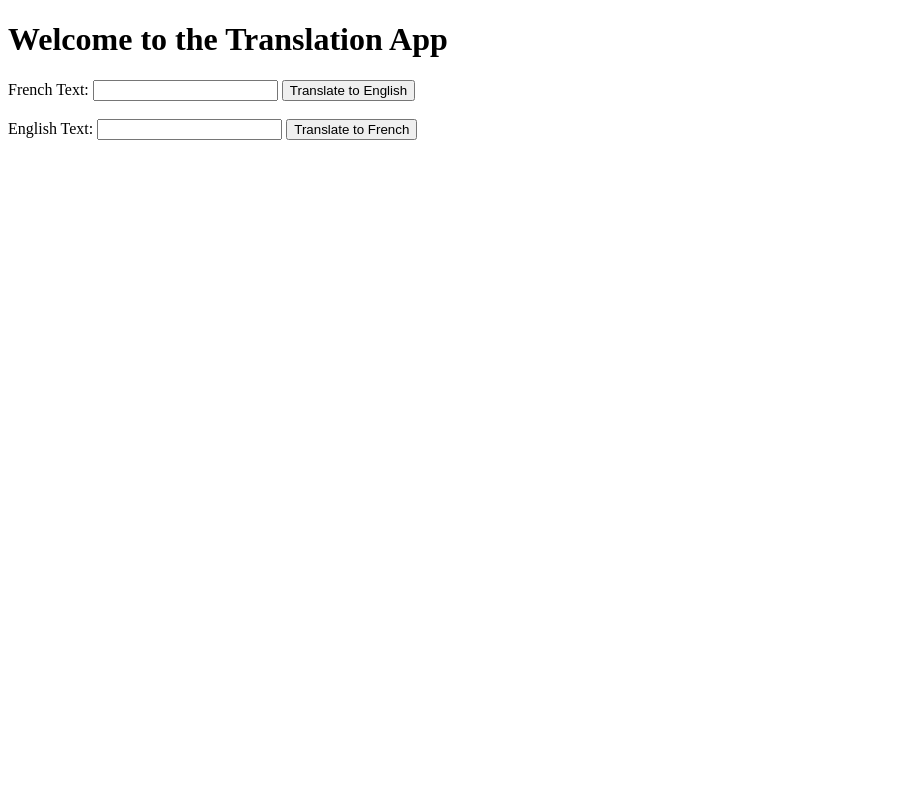
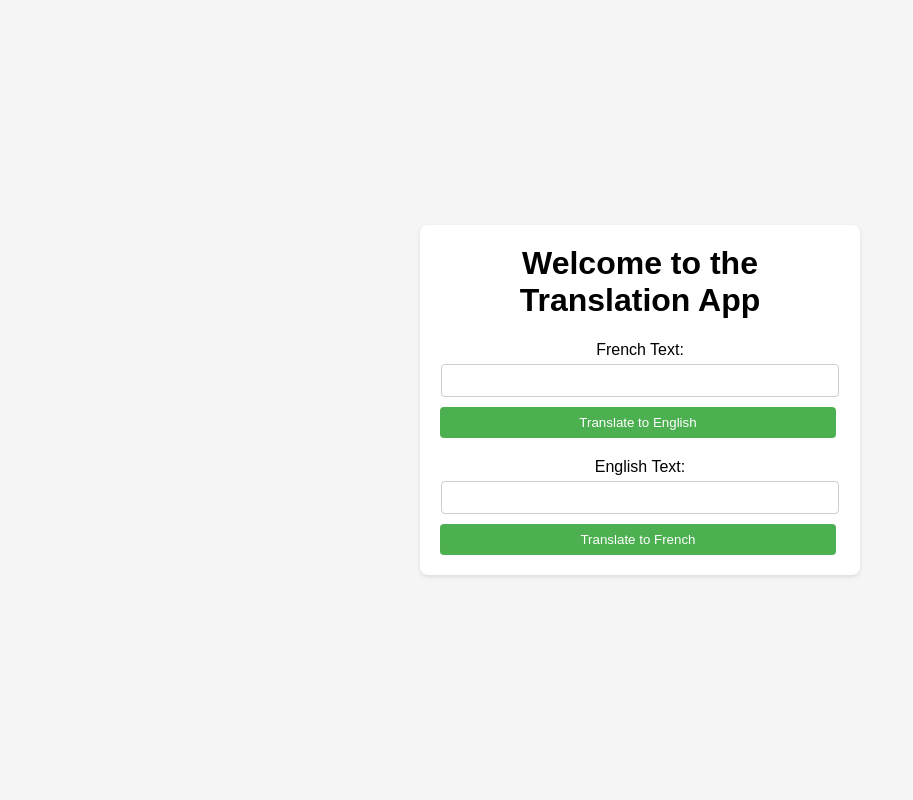
Before and after one commit to LujainSaad/Translator, a Flask app: page / in a window 1280 px wide. Shown: the whole page, without its empty margins (0-913 px from the left). Run offline with Flask 3, Linux system fonts and the light colour scheme.

Commit message:
changing the for style

```diff
--- a/server.py
+++ b/server.py
@@ -2,11 +2,19 @@ from flask import Flask, render_template, request
 from translator.translator import english_to_french, french_to_english
 
 app = Flask(__name__)
-app.template_folder = 'templates'
+# app.template_folder = 'templates'
+
+# @app.route('/')
+# def index():
+#     return render_template('index.html')
+
 
 @app.route('/')
 def index():
-    return render_template('index.html')
+    french_text = ""  # Assign the value you want to keep here
+    english_text = ""  # Assign the value you want to keep here
+    return render_template('index.html', frenchText=french_text, englishText=english_text)
+
 
 @app.route('/translate/french-to-english', methods=['POST'])
 def translate_french_to_english():
@@ -21,4 +29,5 @@ def translate_english_to_french():
     return render_template('index.html', translation=translation)
 
 if __name__ == '__main__':
-    app.run()
+    app.run(debug=
+            True, port=5550)
--- a/templates/index.html
+++ b/templates/index.html
@@ -2,24 +2,111 @@
 <html>
   <head>
     <title>Translation App</title>
+    <style>
+      body {
+        display: flex;
+        justify-content: center;
+        align-items: center;
+        height: 100vh;
+        margin: 0;
+        font-family: Arial, sans-serif;
+        background-color: #f5f5f5;
+      }
+
+      .container {
+        width: 400px;
+        padding: 20px;
+        background-color: #fff;
+        border-radius: 8px;
+        box-shadow: 0 2px 4px rgba(0, 0, 0, 0.1);
+        text-align: center;
+      }
+
+      h1 {
+        margin-top: 0;
+      }
+
+      form {
+        margin-top: 20px;
+      }
+
+      label {
+        display: block;
+        margin-bottom: 5px;
+      }
+
+      input[type="text"] {
+        width: 95%;
+        padding: 8px;
+        border: 1px solid #ccc;
+        border-radius: 4px;
+      }
+
+      button {
+        display: block;
+        width: 99%;
+        padding: 8px;
+        margin-top: 10px;
+        border: none;
+        border-radius: 4px;
+        background-color: #4caf50;
+        color: #fff;
+        cursor: pointer;
+      }
+
+      button:hover {
+        background-color: #45a049;
+      }
+
+      .translation-result {
+        margin-top: 20px;
+      }
+      .translation-result {
+        margin-top: 20px;
+        border: 1px solid #ccc;
+        border-radius: 4px;
+        padding: 10px;
+      }
+
+      #result-box {
+        background-color: #f5f5f5;
+        border-radius: 4px;
+        padding: 8px;
+      }
+    </style>
   </head>
   <body>
+    <div class="container">
       <h1>Welcome to the Translation App</h1>
       <form action="/translate/french-to-english" method="POST">
         <label for="frenchText">French Text:</label>
-      <input type="text" id="frenchText" name="frenchText" />
+        <input
+          type="text"
+          id="frenchText"
+          name="frenchText"
+          value="{{ frenchText }}"
+        />
         <button type="submit">Translate to English</button>
       </form>
-    <br />
+
       <form action="/translate/english-to-french" method="POST">
         <label for="englishText">English Text:</label>
-      <input type="text" id="englishText" name="englishText" />
+        <input
+          type="text"
+          id="englishText"
+          name="englishText"
+          value="{{ englishText }}"
+        />
         <button type="submit">Translate to French</button>
       </form>
 
       {% if translation %}
-    <h2>Translation Result:</h2>
+      <div class="translation-result">
+        <div id="result-box">
           <p>{{ translation }}</p>
+        </div>
+      </div>
       {% endif %}
+    </div>
   </body>
 </html>
--- a/translator/translator.py
+++ b/translator/translator.py
@@ -1,3 +1,7 @@
+# from deep_translator import MyMemoryTranslator
+
+# translator = MyMemoryTranslator()
+
 from googletrans import Translator
 
 translator = Translator(service_urls=['translate.google.com'])
```
Also changed, not shown: templates/style.css (added, +53 -0 lines), 3 other files. Lines whose indentation alone changed are shown as unchanged.
